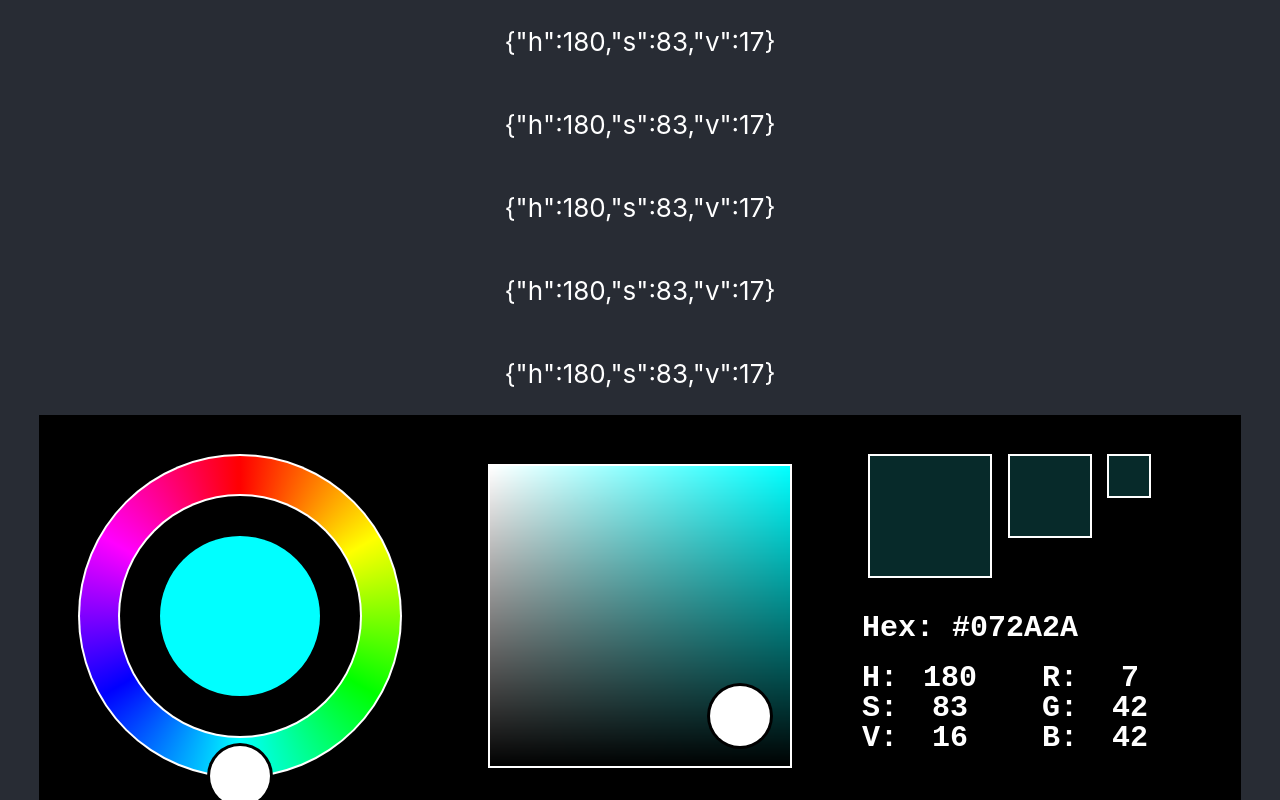
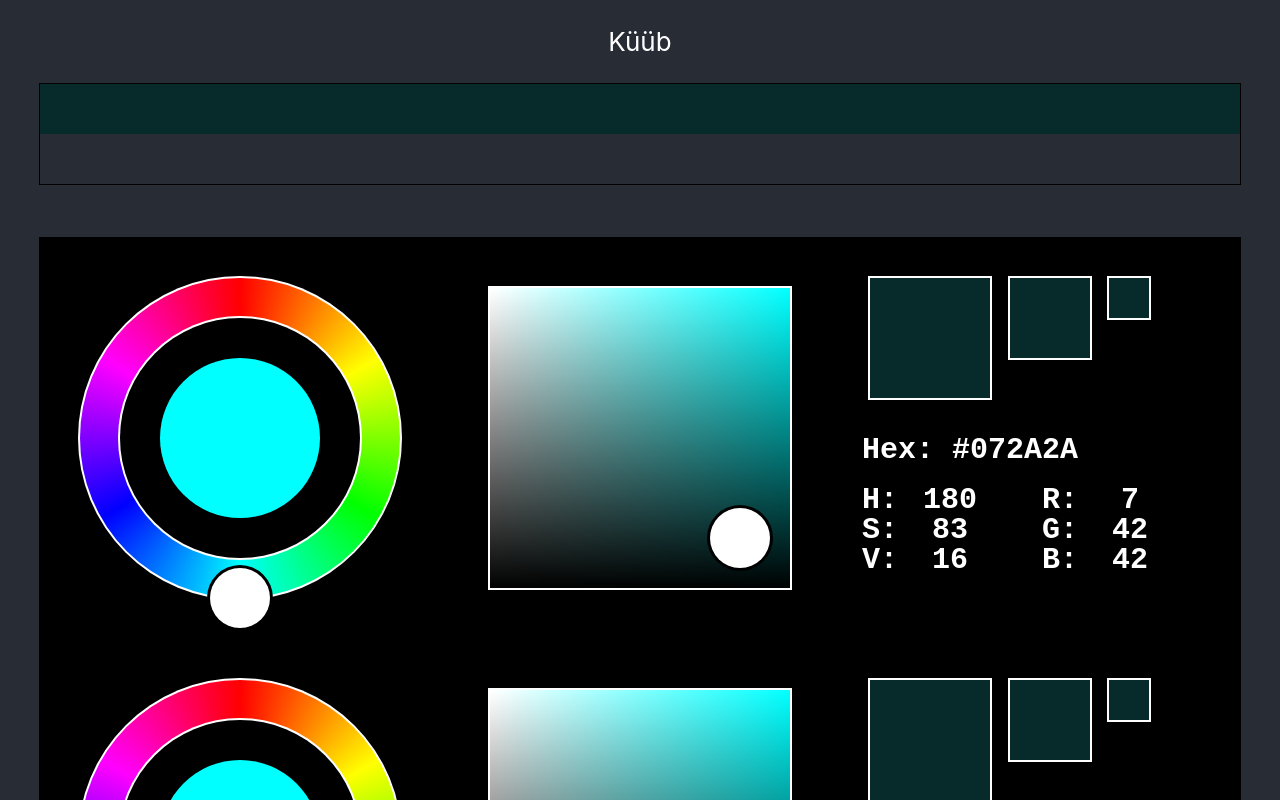
Before and after one commit to Simon-Sprouse/Color-Selection, a React (Create React App) app in the folder my-app/: page / in a window 1280 px wide. Shown: the top 800 px of the page. Built offline with nearby package versions, Linux system fonts and the light colour scheme.

Commit message:
gradient bar

```diff
--- a/my-app/src/App.js
+++ b/my-app/src/App.js
@@ -2,13 +2,14 @@ import { useState, useCallback } from 'react';
 
 import './App.css';
 import ColorWheel from './ColorWheel';
+import GradientBar from './GradientBar';
 
 function App() {
 
 
 
     const [hsvValues, setHsvValues] = useState(
-        Array.from({length: 5}, () => ({h: 0, s:0, v:0}))
+        Array.from({length: 2}, () => ({h: 0, s:0, v:0}))
     );
 
     const updateHsvValue = useCallback((index, newHsv) => {
@@ -28,9 +29,12 @@ function App() {
     return (
         <div className="App">
         <header className="App-header">
-            {hsvValues.map((hsv, index) => (
+            <p>Küüb</p>
+            {/* {hsvValues.map((hsv, index) => (
                 <p>{JSON.stringify(hsv)}</p>
-            ))}
+            ))} */}
+            <GradientBar hsvValues={hsvValues}/>
+            <p></p>
             {hsvValues.map((ref, index) => (
                 <ColorWheel key={index} updateHsv={newHsv => updateHsvValue(index, newHsv)}/>
             ))}
--- /dev/null
+++ b/my-app/src/GradientBar.js
@@ -0,0 +1,55 @@
+import { useRef, useEffect } from 'react'
+
+import { hsvToRgbString } from './colorFunctions';
+
+function GradientBar({hsvValues}) {
+
+    const canvasRef = useRef(null);
+    const barHeight = 50;
+
+    useEffect(() => {
+        const canvas = canvasRef.current;
+        const ctx = canvas.getContext("2d");
+
+        const gradient = ctx.createLinearGradient(0, barHeight, canvas.width, barHeight);
+
+        if (hsvValues.length >= 2) {
+
+
+
+
+            gradient.addColorStop(0, hsvObjectToRgbString(hsvValues[0]));
+            gradient.addColorStop(1, hsvObjectToRgbString(hsvValues[1]));
+        }
+        else {
+            gradient.addColorStop(0, "red");
+            gradient.addColorStop(1, "blue");
+        }
+
+
+        ctx.fillStyle = gradient;
+        ctx.fillRect(0, 0, canvas.width, barHeight);
+
+
+    }, [hsvValues]);
+
+
+    function hsvObjectToRgbString(hsv) {
+        return hsvToRgbString(hsv.h, hsv.s, hsv.v)
+    }
+
+
+
+
+    return (
+        <>
+            {/* {hsvValues.map((value, index) => (
+                <p key={index}>{JSON.stringify(value)}</p>
+            ))} */}
+
+            <canvas ref={canvasRef} height="100px" width="1200px"></canvas>
+        </>
+    )
+}
+
+export default GradientBar;
--- a/my-app/src/colorFunctions.js
+++ b/my-app/src/colorFunctions.js
@@ -71,4 +71,10 @@ function hsvToHex(h, s, v) {
     return `#${((1 << 24) + (r << 16) + (g << 8) + b).toString(16).slice(1).toUpperCase()}`;
 }
 
-export { hsvToHex, rgbToHsv, hsvToRgb };
+
+function hsvToRgbString(h, s, v) {
+    const {r, g, b} = hsvToRgb(h, s, v);
+    return `rgb(${r}, ${g}, ${b})`;
+}
+
+export { hsvToHex, rgbToHsv, hsvToRgb, hsvToRgbString };
```
